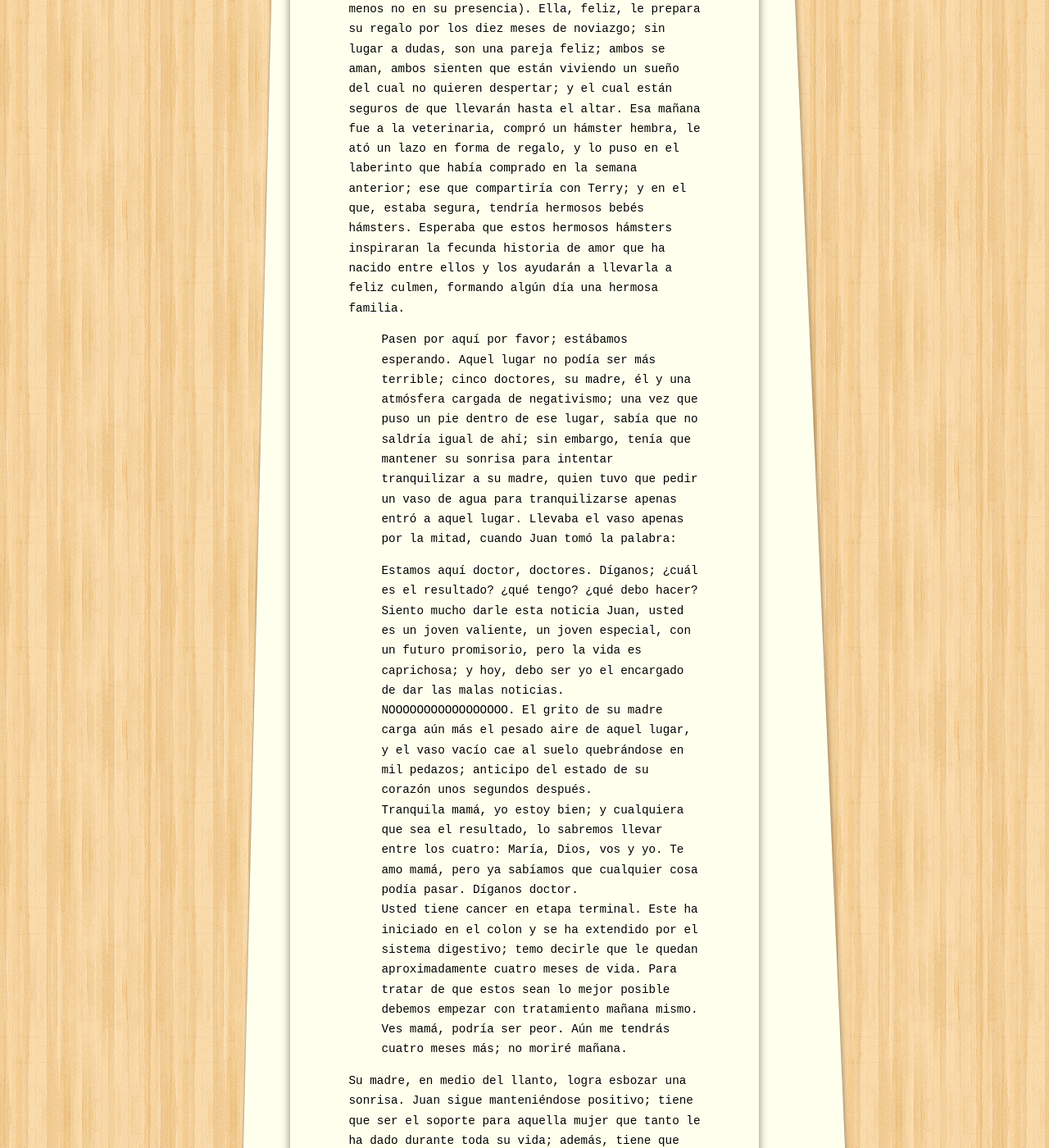
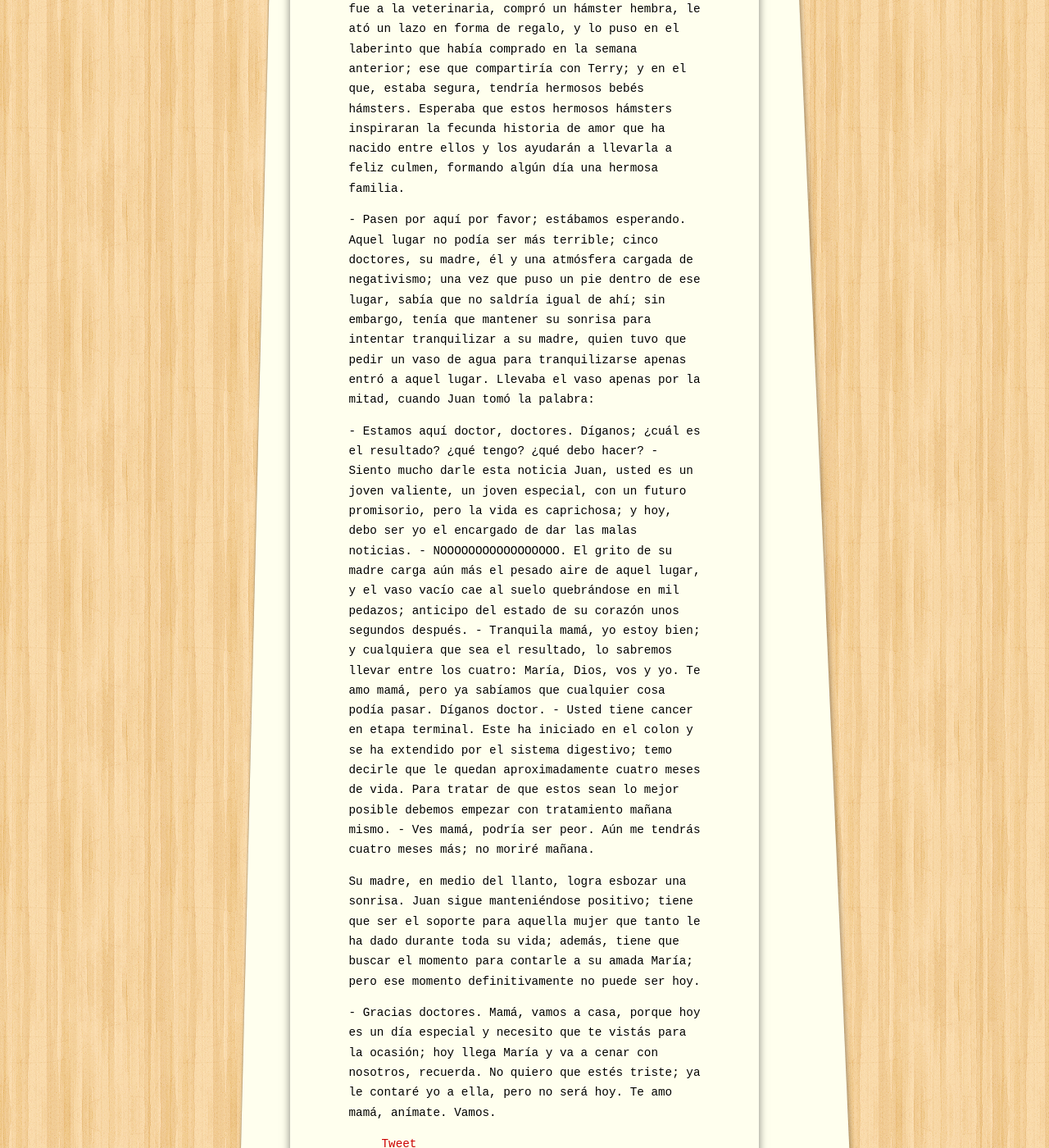
Before and after one commit to kporras07/pensamientos-y-mas, a Jekyll site: the page built from _posts/2015-08-16-una-sentencia.md, in a window 1280 px wide and 1400 px high, scrolled down 4029 px. Shown: the whole window at 82% size. Built offline with Jekyll 4.4.1, drawn with Linux system fonts in a browser that asks for light colours; comment, search, counter and statistics services are not loaded; some of the changed text lies outside the part shown.

Commit message:
Escape dashes in post.

```diff
--- a/_posts/2015-08-16-una-sentencia.md
+++ b/_posts/2015-08-16-una-sentencia.md
@@ -8,27 +8,27 @@ Juan era un muchacho como cualquier otro; a sus 21 años había terminado el col
 
 Hace cuatro meses; el día que cumplían seis de noviazgo; Juan le había preparado una cena especial a María; se esmeró cocinando todo lo que a ella le encantaba: una ensalada caprese como entrada, seguida de unos deliciosos spaguetti a la carbonara. De plato fuerte tenía filet de pescado a la plancha con salsa tártara y todo acompañado con un delicioso vino blanco. De postre un cheesecake que él mismo había preparado según la receta que su suegra le había brindado. Todo estaba decorado especialmente para la ocasión; él vestido elegantemente cual caballero esperando a la dama que le roba los suspiros. Al fin ella llegó; la velada especial comenzó; esa noche era mágica, especial; pero sobretodo, era una noche de ellos; y eso nadie se los podía quitar. Uno a uno fueron pasando todos los platos y ya era el momento del postre; sin lugar a dudas ambos han disfrutado la noche; pero más él, pues ha tenido la oportunidad de servirle a su amada, de cocinar para ella y de ver su cara de felicidad al probar cada platillo preparado con tanto amor.
 
-- Voy por el postre amor.
-- ¿Te ayudo o te espero aquí?
-- Esperame; no tardo.
+\\- Voy por el postre amor.
+\- ¿Te ayudo o te espero aquí?
+\- Esperame; no tardo.
 
 Un beso fugaz y él fue a buscar el delicioso postre, de acuerdo con la receta que la mamá de su reina le había brindado. Viene saliendo de la cocina con el recipiente en la mano, cuando de pronto en la sala se escucha un golpe y un tarareo de felicidad que se apaga. En ese momento la noche toma una oscuridad diferente; una que ya no invita al amor, al romanticismo, a la intimidad, sino una oscuridad con un aire de tragedia, el aire se torna denso; algo parece andar mal.
 
-- Amor, ¿estás bien?
+\- Amor, ¿estás bien?
 
 Sólo el silencio le responde; ella toma su celular y corre en su búsqueda; su sorpresa es terrible al encontrarlo tirado en la puerta de la cocina, al parecer inconsciente; se acerca rápidamente a su pecho temiendo lo peor; pero no, gracias a Dios su corazón sigue latiendo; pero, ¿qué le ha pasado? Está inconsciente. Su mente se nubla terriblemente, no sabe qué hacer; no tiene ni una sóla idea clara. Sabe que debe llamar a alguien, pero no sabe a quien. En realidad está segura que debe llamar a varias personas; pero no tiene ni idea del orden correcto para estas llamadas; debe pensar rápido; no sabe que está pasando, pero sabe que el tiempo perdido no se puede recuperar. Debe tomar una decisión ya. Lo hace: llama al 911; una voz casi robótica le contesta al otro lado:
 
-- Usted se ha comunicado al servicio nacional de emergencias; dígame por favor, ¿cómo puedo ayudarle? ¿cuál es su emergencia?
-- Él, él se ha caído, está inconsciente; no me habla.
-- ¿Quién? ¿Qué ha pasado? ¿Cuál es su ubicación?
-- Mi novio, estaba en la cocina y se cayó, lo he encontrado tirado en la puerta de la cocina.
-- ¿Y cuál es su ubicación?
+\- Usted se ha comunicado al servicio nacional de emergencias; dígame por favor, ¿cómo puedo ayudarle? ¿cuál es su emergencia?
+\- Él, él se ha caído, está inconsciente; no me habla.
+\- ¿Quién? ¿Qué ha pasado? ¿Cuál es su ubicación?
+\- Mi novio, estaba en la cocina y se cayó, lo he encontrado tirado en la puerta de la cocina.
+\- ¿Y cuál es su ubicación?
 
 Joder, esto no lo había pensado; ella sabe como llegar ahí; pero no sabe dar su dirección; todas las veces que ha ido, su novio la acompaña hasta su hogar o le pide un taxi; pero no tiene ni idea de la dirección.
 
-- Un momento señorita, necesito ayuda, no sé cuál es la dirección.
+\- Un momento señorita, necesito ayuda, no sé cuál es la dirección.
 Sale en carreras hacia la calle con la esperanza de ver algún vecino, o un transeúnte a quien preguntarle la dirección de aquel lugar. En eso, ve a una vecina sacando la basura; corre hacia donde ella; de forma rápida le explica la situación y le pide que le de la dirección a la encargada de emergencias que está al otro lado de la línea. Esta accede y le devuelve el teléfono.
-- Perfecto señorita, en momentos estaremos allí. Por favor no lo levante, si despierta dele agua y espere por nosotros.
+\- Perfecto señorita, en momentos estaremos allí. Por favor no lo levante, si despierta dele agua y espere por nosotros.
 
 Cada segundo que pasa es una tortura para ella; no sabe que está pasando; sólo sabe que está perdiendo tiempo valioso que podría tener costos impagables; sabe que estos segundos podrían incluso costarle la ... No quiere ni pensarlo. ¿Dónde está la maldita ambulancia? ¿Por qué tarda tanto?
 
@@ -42,16 +42,16 @@ A pesar de los nervios, él mantiene su rostro alegre y una sonrisa siempre en s
 Ella ni idea tiene la importancia de la cita en la que él anda en este momento; le dijo que era una cita de rutina, probablemente la última para descartar cualquier cosa que haya tenido en los meses anteriores; pues, según le ha dicho; ya tiene un mes de no desmayarse repentinamente (al menos no en su presencia). Ella, feliz, le prepara su regalo por los diez meses de noviazgo; sin lugar a dudas, son una pareja feliz; ambos se aman, ambos sienten que están viviendo un sueño del cual no quieren despertar; y el cual están seguros de que llevarán hasta el altar. Esa mañana fue a la veterinaria, compró un hámster hembra, le ató un lazo en forma de regalo, y lo puso en el laberinto que había comprado en la semana anterior; ese que compartiría con Terry; y en el que, estaba segura, tendría hermosos bebés hámsters. Esperaba que estos hermosos hámsters inspiraran la fecunda historia de amor que ha nacido entre ellos y los ayudarán a llevarla a feliz culmen, formando algún día una hermosa familia.
 
 
-- Pasen por aquí por favor; estábamos esperando.
+\- Pasen por aquí por favor; estábamos esperando.
 Aquel lugar no podía ser más terrible; cinco doctores, su madre, él y una atmósfera cargada de negativismo; una vez que puso un pie dentro de ese lugar, sabía que no saldría igual de ahí; sin embargo, tenía que mantener su sonrisa para intentar tranquilizar a su madre, quien tuvo que pedir un vaso de agua para tranquilizarse apenas entró a aquel lugar. Llevaba el vaso apenas por la mitad, cuando Juan tomó la palabra:
 
-- Estamos aquí doctor, doctores. Díganos; ¿cuál es el resultado? ¿qué tengo? ¿qué debo hacer?
-- Siento mucho darle esta noticia Juan, usted es un joven valiente, un joven especial, con un futuro promisorio, pero la vida es caprichosa; y hoy, debo ser yo el encargado de dar las malas noticias.
-- NOOOOOOOOOOOOOOOOO. El grito de su madre carga aún más el pesado aire de aquel lugar, y el vaso vacío cae al suelo quebrándose en mil pedazos; anticipo del estado de su corazón unos segundos después.
-- Tranquila mamá, yo estoy bien; y cualquiera que sea el resultado, lo sabremos llevar entre los cuatro: María, Dios, vos y yo. Te amo mamá, pero ya sabíamos que cualquier cosa podía pasar. Díganos doctor.
-- Usted tiene cancer en etapa terminal. Este ha iniciado en el colon y se ha extendido por el sistema digestivo; temo decirle que le quedan aproximadamente cuatro meses de vida. Para tratar de que estos sean lo mejor posible debemos empezar con tratamiento mañana mismo.
-- Ves mamá, podría ser peor. Aún me tendrás cuatro meses más; no moriré mañana.
+\- Estamos aquí doctor, doctores. Díganos; ¿cuál es el resultado? ¿qué tengo? ¿qué debo hacer?
+\- Siento mucho darle esta noticia Juan, usted es un joven valiente, un joven especial, con un futuro promisorio, pero la vida es caprichosa; y hoy, debo ser yo el encargado de dar las malas noticias.
+\- NOOOOOOOOOOOOOOOOO. El grito de su madre carga aún más el pesado aire de aquel lugar, y el vaso vacío cae al suelo quebrándose en mil pedazos; anticipo del estado de su corazón unos segundos después.
+\- Tranquila mamá, yo estoy bien; y cualquiera que sea el resultado, lo sabremos llevar entre los cuatro: María, Dios, vos y yo. Te amo mamá, pero ya sabíamos que cualquier cosa podía pasar. Díganos doctor.
+\- Usted tiene cancer en etapa terminal. Este ha iniciado en el colon y se ha extendido por el sistema digestivo; temo decirle que le quedan aproximadamente cuatro meses de vida. Para tratar de que estos sean lo mejor posible debemos empezar con tratamiento mañana mismo.
+\- Ves mamá, podría ser peor. Aún me tendrás cuatro meses más; no moriré mañana.
 
 Su madre, en medio del llanto, logra esbozar una sonrisa. Juan sigue manteniéndose positivo; tiene que ser el soporte para aquella mujer que tanto le ha dado durante toda su vida; además, tiene que buscar el momento para contarle a su amada María; pero ese momento definitivamente no puede ser hoy.
 
-- Gracias doctores. Mamá, vamos a casa, porque hoy es un día especial y necesito que te vistás para la ocasión; hoy llega María y va a cenar con nosotros, recuerda. No quiero que estés triste; ya le contaré yo a ella, pero no será hoy. Te amo mamá, anímate. Vamos.
+\- Gracias doctores. Mamá, vamos a casa, porque hoy es un día especial y necesito que te vistás para la ocasión; hoy llega María y va a cenar con nosotros, recuerda. No quiero que estés triste; ya le contaré yo a ella, pero no será hoy. Te amo mamá, anímate. Vamos.
```
